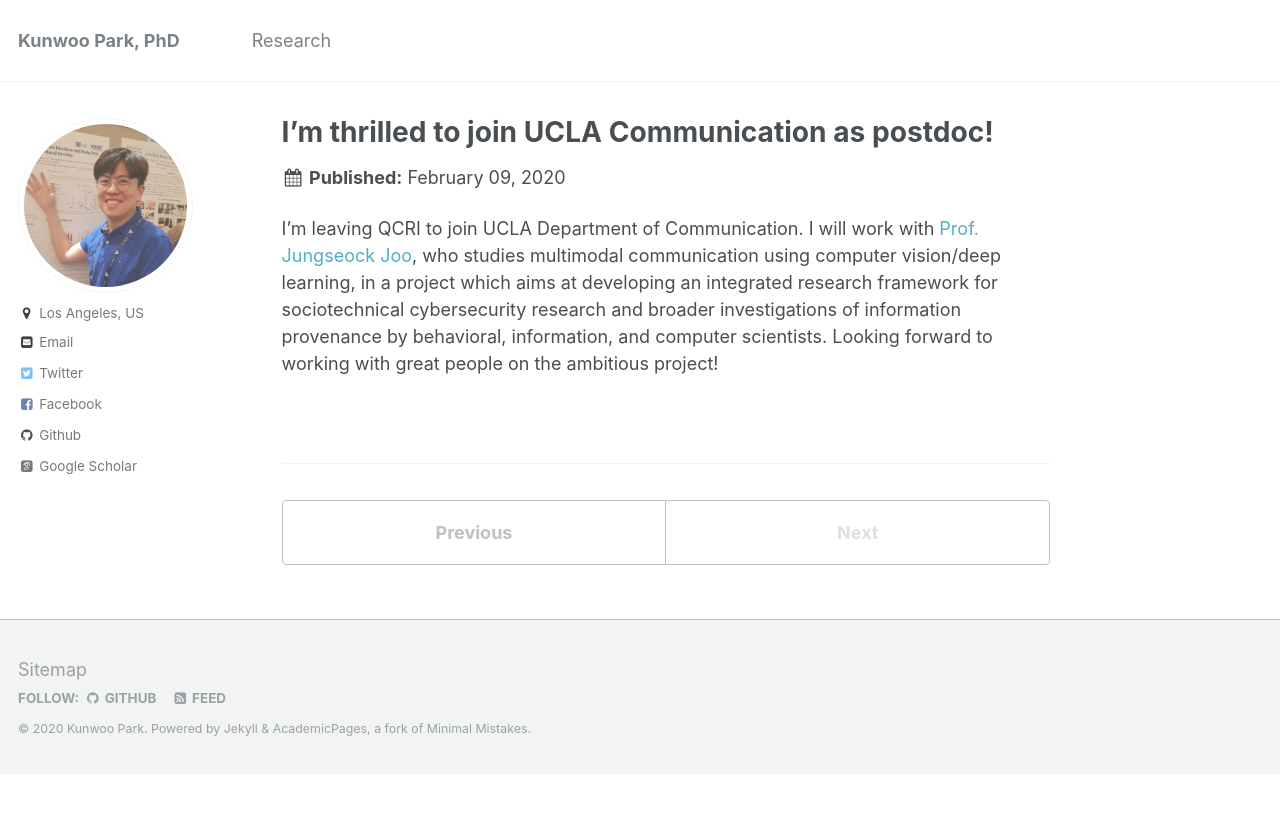
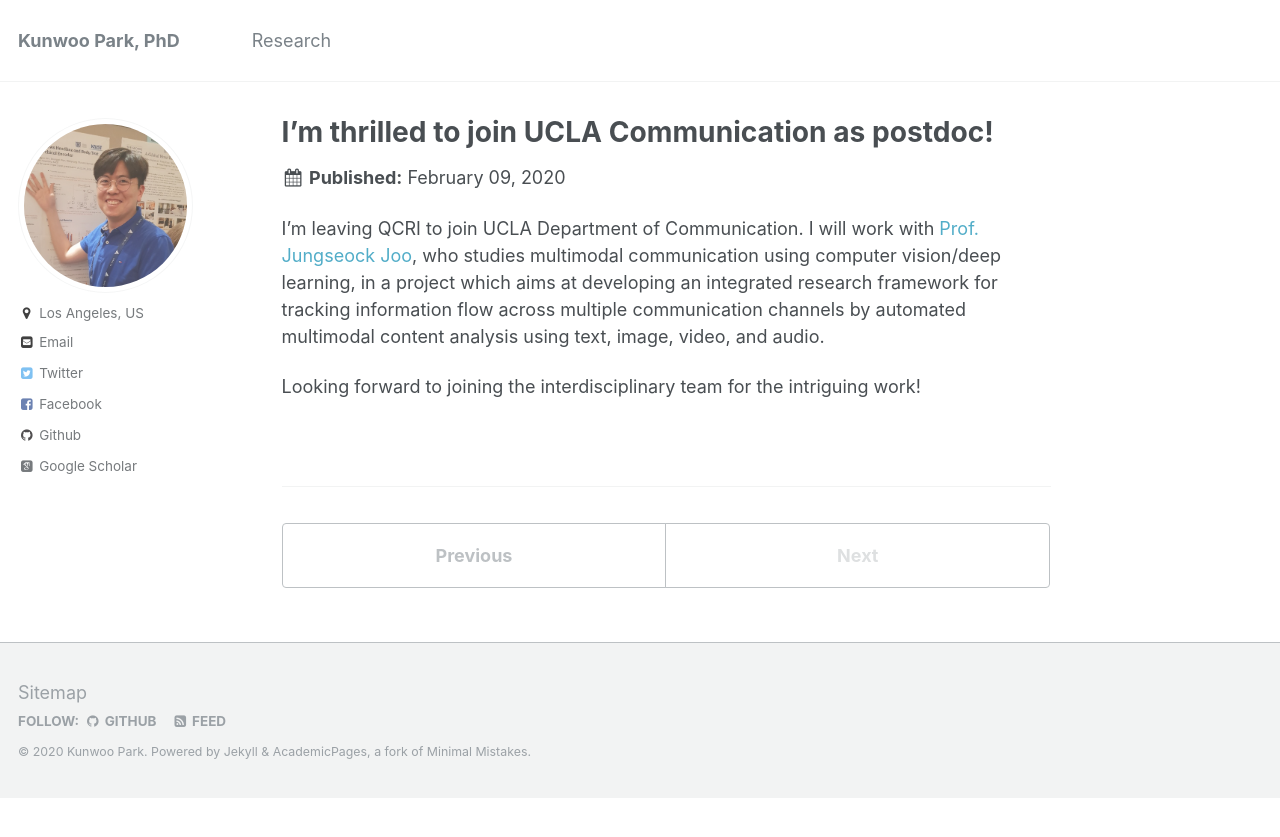
Before and after one commit to bywords/bywords.github.io, a Jekyll site: the page built from _news/20200209.md, in a window 1280 px wide. Shown: the top 837 px of the page. Built offline with Jekyll 4.4.1, drawn with Linux system fonts in a browser that asks for light colours; some web fonts are replaced.

Commit message:
updated site

```diff
--- a/_news/20200209.md
+++ b/_news/20200209.md
@@ -4,4 +4,6 @@ collection: news
 date: 2020-02-09
 ---
 
-I'm leaving QCRI to join UCLA Department of Communication. I will work with [Prof. Jungseock Joo](http://jsjoo.com), who studies multimodal communication using computer vision/deep learning, in a project which aims at developing an integrated research framework for sociotechnical cybersecurity research and broader investigations of information provenance by behavioral, information, and computer scientists. Looking forward to working with great people on the ambitious project!
+I'm leaving QCRI to join UCLA Department of Communication. I will work with [Prof. Jungseock Joo](http://jsjoo.com), who studies multimodal communication using computer vision/deep learning, in a project which aims at developing an integrated research framework for tracking information flow across multiple communication channels by automated multimodal content analysis using text, image, video, and audio.
+
+Looking forward to joining the interdisciplinary team for the intriguing work!
```
